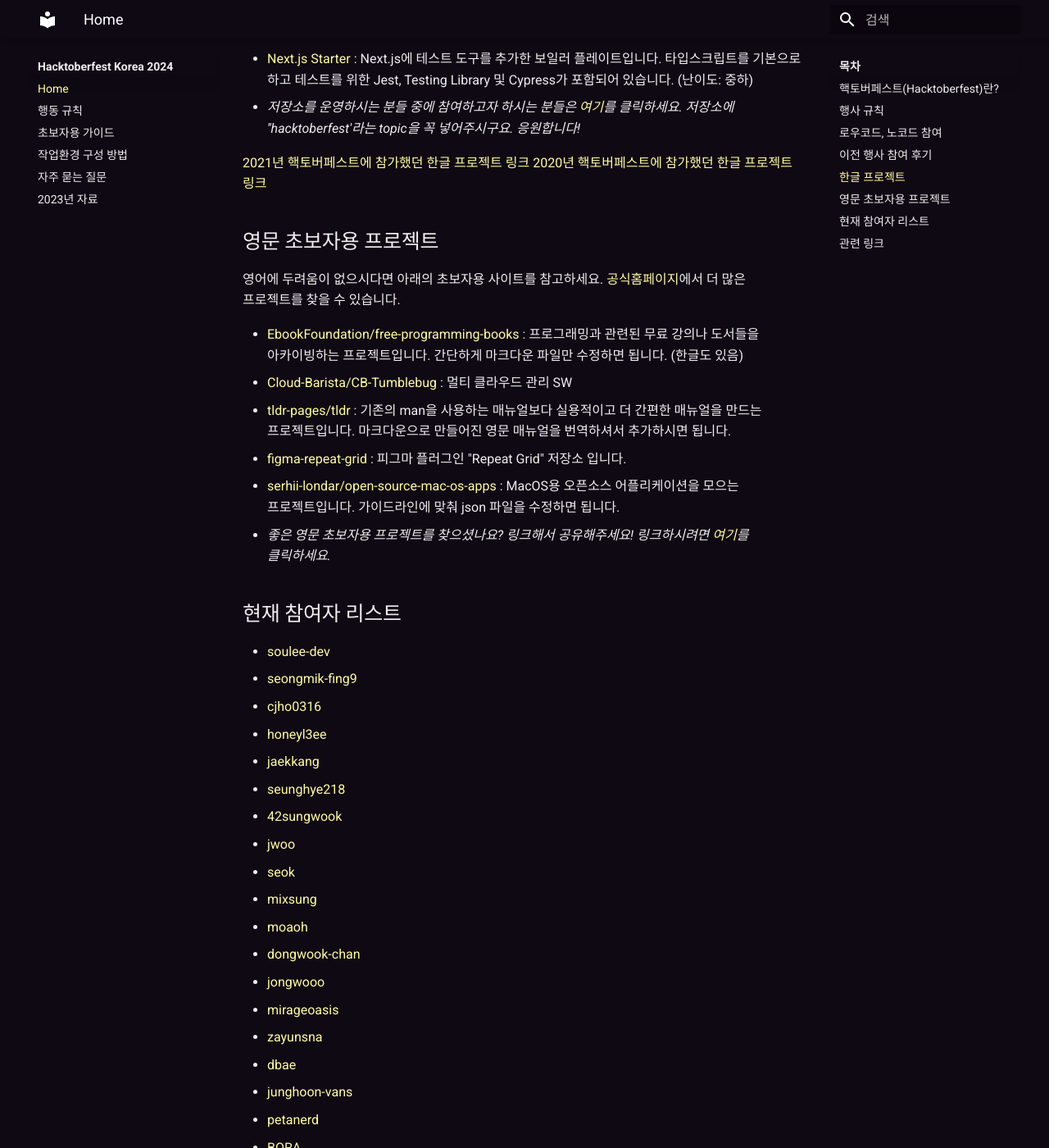
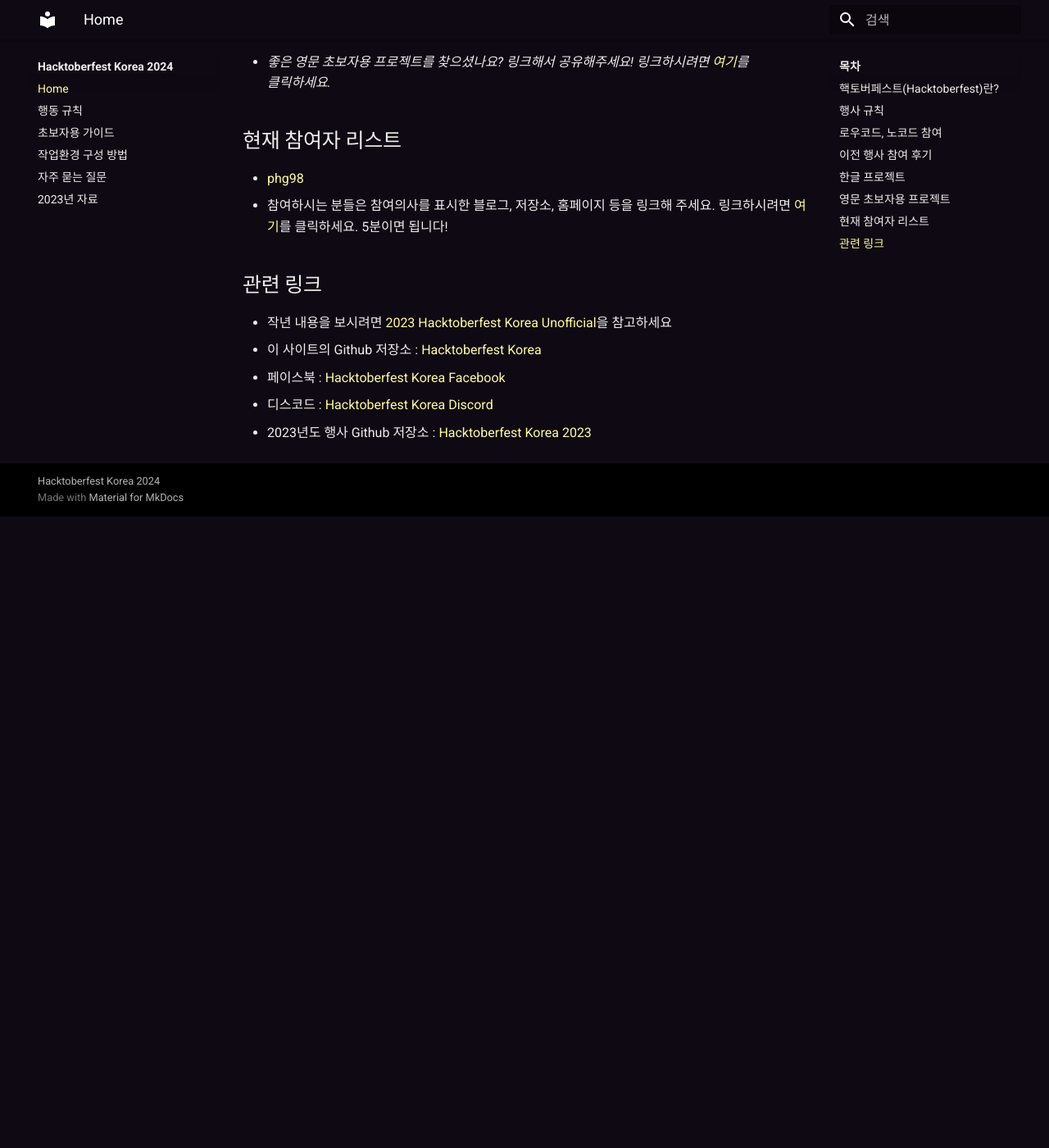
Before and after one commit to hacktoberfestkorea/hacktoberfestkorea, an MkDocs documentation site: the page built from docs/index.md, in a window 1280 px wide and 1400 px high, scrolled down 3508 px. Shown: the whole window at 82% size. Built offline with MkDocs 1.6.1 and Material for MkDocs 9.7.7, drawn with Linux system fonts in a browser that asks for light colours; after the commit the page ends 4138 px from its top, so only the background shows below that; some of the changed text lies outside the part shown.

Commit message:
#260 2024 update

```diff
--- a/docs/index.md
+++ b/docs/index.md
@@ -1,16 +1,12 @@
-![Hacktoberfest Logo](assets/hf10_horz_fcl_rgb.png)
+![Hacktoberfest Logo](assets/horizontal_beige.png)
 **PRESENTED BY**
-
-<img alt="digitalocean logo" class="logo" src="assets/digital_ocean.svg" style="margin-right: 20px;">
-<img class="logo" src="assets/illa.svg" alt="illa logo" style="margin-right: 20px;">
-<img src="assets/appwrite.svg" alt="appwrite logo" width="128" height="100%">
 
 [![GitHub stars](https://img.shields.io/github/stars/hacktoberfestkorea/hacktoberfestkorea)](https://github.com/hacktoberfestkorea/hacktoberfestkorea/stargazers)
 [![GitHub forks](https://img.shields.io/github/forks/hacktoberfestkorea/hacktoberfestkorea)](https://github.com/hacktoberfestkorea/hacktoberfestkorea/network)
 [![GitHub issues](https://img.shields.io/github/issues/hacktoberfestkorea/hacktoberfestkorea)](https://github.com/hacktoberfestkorea/hacktoberfestkorea/issues)
 
 <center>
-  <h1> Hacktoberfest는 오픈 소스를 지원하고, <br/>여러분의 이름으로 나무를 심을수 있습니다! </h1>
+  <h1> Hacktoberfest는 매년 10월에 진행되는 글로벌 오픈소스 행사입니다! </h1>
   <p> 이 사이트는 한국 개발자들을 위한 <b>비공식(Unofficial)</b> 사이트 입니다. </p>
   <p> 자세한 내용은 공식 홈페이지를 참고하세요.</p>
   <a target="_blank" id="button" class="md-button md-button--primary" href="https://hacktoberfest.com"><img class="image" src="assets/hf10_icon_fcl_rgb.png">공식 홈페이지로 가기</a>
@@ -22,8 +18,8 @@
 
 ## 핵토버페스트(Hacktoberfest)란?
 
-- DigitalOcean에서 주관하는 오픈소스 소프트웨어 행사로서 올해로 10회째인 행사입니다.
-- 10월 한달동안 오픈소스 저장소에 기여를 하면 **여러분의 이름으로** 나무를 심을수 있습니다.
+- DigitalOcean에서 주관하는 오픈소스 소프트웨어 행사로서 올해로 11회째인 행사입니다.
+- 10월 한달동안 오픈소스 저장소에 기여를 하면 디지털 배지를 받을 수 있습니다.
 - 그 외에도 [다양한 이벤트](https://hacktoberfest-swag.com)들이 진행됩니다.
 
 ## 행사 규칙 {#rules-of-events}
@@ -31,45 +27,33 @@
 - 먼저 **행사 등록**을 해야 합니다. [공식 홈페이지](https://hacktoberfest.com)에서 등록 가능합니다. 9/26~10/31 기간중 언제든 등록가능합니다. 등록을 위해서는 Github 또는 Gitlab 계정이 필요합니다.
 - Github 또는 Gitlab의 저장소중 'hacktoberfest'라는 topic이 붙어있는 저장소에 **4개의 풀리퀘스트**를 작성하면 됩니다.
 - 작성된 풀리퀘스트에 대해서 **저장소 관리자가 승인하거나 머지**하면 카운트됩니다. 4개의 풀리퀘스트가 카운트되면 기념품을 받을 자격이 됩니다.
-- 올해에는 본인의 이름으로 나무를 심을수 있습니다.
+- 올해에는 기념품으로 디지털 배지를 받을 수 있습니다.
 - 2020년도 행사시 일부 참가자들이 스팸 PR을 올려서 문제가 되었습니다. 좋은 취지의 행사를 계속 이어갈 수 있도록 **적절한 풀리퀘스트**를 작성하도록 유의하세요. 만약 저장소 관리자가 당신의 풀리퀘스트를 스팸이나 부적절하다고 신고할 경우 참가자격을 박탈당하게 됩니다. [세부사항 참조](https://hacktoberfest.digitalocean.com/participation/#pr-mr-details)
 
 ## 로우코드, 노코드 참여 {#low-code-no-code}
 
-- 올해에는 로우코드(low-code), 노코드(no-code) 참여를 공식적으로 허용하고 강조하고 있습니다.
+- 올해에도 로우코드(low-code), 노코드(no-code) 참여를 공식적으로 허용하고 강조하고 있습니다.
   - 번역, 디자인, 소셜미디어 홍보(블로그, 비디오 등)도 기여로 카운트됩니다. PR을 올려서 내용을 확인가능하도록 하면 되겠습니다.
 
 ## 이전 행사 참여 후기 {#review-of-previous-event-participation}
 
 이전에 참여했던 분들 중 후기를 쓰셨던 분들은 아래에 링크해 주시면 새로운 사람들이 둘러보는데 도움이 되겠습니다.
 
-2022년 후기
+2023년 후기
 
-- '코딩과 나 블로그'의 [핵토버페스트 Hacktoberfest 2022 참가 후기](https://bananajeong.tistory.com/730)
-- '생활밀착형 개발자 밤팔이 블로그'의 [[Hacktoberfest] 핵토버페스트 2022](https://blog.naver.com/hyeonjun7/222899862893)
-- 'mirusu400 블로그'의 [Hacktoberfest 2022 참가 후기](https://blog.naver.com/mirusu400/222921057382)
+- '코딩과 나 블로그'의 [핵토버페스트 Hacktoberfest 2023 참가 후기](https://bananajeong.tistory.com/730)
+- '생활밀착형 개발자 밤팔이 블로그'의 [[Hacktoberfest] 핵토버페스트 2023](https://blog.naver.com/hyeonjun7/222899862893)
+- 'mirusu400 블로그'의 [Hacktoberfest 2023 참가 후기](https://blog.naver.com/mirusu400/222921057382)
 
 2021년 후기
 
 - 'Mike Kim 개발 블로그'의 [2021 핵토버페스트 첫 참가기!](https://kys9261.github.io/2021/10/20/programming/life/2021-hacktoberfest/)
 - 'Hello, world! 블로그'의 [Hacktoberfest 핵토버페스트 2021 후기](https://blog.naver.com/hyeonjun7/222690170733)
-
-2020년 후기
-
-- '코드리뷰, 좀 쉬운 방법은 없을까? 블로그'의 [2020년 Hacktoberfest참가 후기](https://blog.naver.com/phg98/222126175319)
-
-2019년 이전 후기
-
-- '코드리뷰, 좀 쉬운 방법은 없을까? 블로그'의 [2018년 Hacktoberfest참가 후기](https://blog.naver.com/phg98/221374231575)
-- '플라네타리움 엔지니어링 스낵'의 2019년 [저희와 함께 Hacktoberfest에 참가해봅시다!](https://snack.planetarium.dev/kor/2019/09/hacktoberfest/)
-- '허원철의 개발 블로그'의 2019년 [2019 컨트리뷰톤 (feat. Armeria)](https://heowc.dev/2019/11/04/2019-contributon-feat-armeria/)
-- '매일 성장하기 블로그'의 2018년 [Hacktoberfest 2018 후기](https://edykim.com/ko/post/hacktoberfest-2018/)
-- 'amoseui 블로그'의 2018년 [Hacktoberfest 2018 후기](https://blog.amoseui.com/hacktoberfest-2018)
 - _기존에 참여하셨었나요? 후기를 링크해서 공유해주세요! 링크하시려면 [여기](https://github.com/phg98/hacktoberfestkorea/edit/master/docs/index.md)를 클릭하세요._
 
 ## 한글 프로젝트 {#hangul-project}
 
-- [Hacktoberfest Korea](https://github.com/phg98/hacktoberfestkorea) : 초보자를 위한 간단한 이슈들이 있습니다.
+- [Hacktoberfest Korea](https://github.com/phg98/hacktoberfestkorea) : 본 사이트
 - [한국 WSL 사용자 그룹](https://www.wslhub.com/)
   - [WSL 시작하기](https://github.com/wslhub/wsl-firststep) : WSL을 설치하면서 처음에 하는 일들을 모아놓은 리포지터리입니다. 이곳에 WSL에 관련된 문서를 올려주시면 좋습니다. (난이도: 하)
   - [WSL SDK](https://github.com/wslhub/wsl-sdk-com) : WSL SDK COM 모듈 프로젝트입니다. 닷넷, COM 개발 경험이 있는 분의 컨트리뷰션을 받습니다. (난이도: 상)
@@ -95,47 +79,17 @@
 영어에 두려움이 없으시다면 아래의 초보자용 사이트를 참고하세요.
 [공식홈페이지](https://hacktoberfest.digitalocean.com/)에서 더 많은 프로젝트를 찾을 수 있습니다.
 
-- [EbookFoundation/free-programming-books](https://github.com/EbookFoundation/free-programming-books/blob/main/docs/CONTRIBUTING-ko.md) : 프로그래밍과 관련된 무료 강의나 도서들을 아카이빙하는 프로젝트입니다. 간단하게 마크다운 파일만 수정하면 됩니다. (한글도 있음)
-- [Cloud-Barista/CB-Tumblebug](https://github.com/cloud-barista/cb-tumblebug) : 멀티 클라우드 관리 SW
-- [tldr-pages/tldr](https://github.com/tldr-pages/tldr) : 기존의 man을 사용하는 매뉴얼보다 실용적이고 더 간편한 매뉴얼을 만드는 프로젝트입니다. 마크다운으로 만들어진 영문 매뉴얼을 번역하셔서 추가하시면 됩니다.
-- [figma-repeat-grid](https://github.com/lovefields/figma-repeat-grid) : 피그마 플러그인 "Repeat Grid" 저장소 입니다.
-- [serhii-londar/open-source-mac-os-apps](https://github.com/serhii-londar/open-source-mac-os-apps/blob/master/CONTRIBUTING.md) : MacOS용 오픈소스 어플리케이션을 모으는 프로젝트입니다. 가이드라인에 맞춰 json 파일을 수정하면 됩니다.
 - _좋은 영문 초보자용 프로젝트를 찾으셨나요? 링크해서 공유해주세요! 링크하시려면 [여기](https://github.com/phg98/hacktoberfestkorea/edit/master/docs/index.md)를 클릭하세요._
 
 ## 현재 참여자 리스트 {#current-participant-list}
 
-- [soulee-dev](https://github.com/soulee-dev)
-- [seongmik-fing9](https://github.com/fing9)
-- [cjho0316](https://github.com/cjho0316)
-- [honeyl3ee](https://github.com/hoenyl3ee)
-- [jaekkang](https://github.com/jaekkang)
-- [seunghye218](https://github.com/seunghye218)
-- [42sungwook](https://github.com/42sungwook)
-- [jwoo](https://github.com/Jiwon-Woo)
-- [seok](https://github.com/bentraxgel)
-- [mixsung](https://github.com/mixsung)
-- [moaoh](https://github.com/moaoh)
-- [dongwook-chan](https://github.com/dongwook-chan)
-- [jongwooo](https://github.com/jongwooo)
-- [mirageoasis](https://github.com/mirageoasis)
-- [zayunsna](https://github.com/zayunsna)
-- [dbae](https://github.com/codero225)
-- [junghoon-vans](https://github.com/junghoon-vans)
-- [petanerd](https://github.com/petanerd)
-- [BORA](https://github.com/BORA040126)
-- [wannahappyaroundme](https://github.com/wannahappyaroundme)
-- [kshjessica](https://github.com/kshjessica)
-- [KangManJoo](https://github.com/eogns47)
-- [louiskim](https://github.com/LouisKimDev)
-- [studioego](https://github.com/studioego)
-- [c2lv](https://github.com/c2lv)
+- [phg98](https://github.com/phg98)
 - 참여하시는 분들은 참여의사를 표시한 블로그, 저장소, 홈페이지 등을 링크해 주세요. 링크하시려면 [여기](https://github.com/phg98/hacktoberfestkorea/edit/master/docs/index.md)를 클릭하세요. 5분이면 됩니다!
 
 ## 관련 링크 {#associated-link}
 
-- 작년 내용을 보시려면 [2022 Hacktoberfest Korea Unofficial](https://2022.hacktoberfestkorea.com)을 참고하세요
+- 작년 내용을 보시려면 [2023 Hacktoberfest Korea Unofficial](https://2023.hacktoberfestkorea.com)을 참고하세요
 - 이 사이트의 Github 저장소 : [Hacktoberfest Korea](https://github.com/hacktoberfestkorea/hacktoberfestkorea)
 - 페이스북 : [Hacktoberfest Korea Facebook](https://www.facebook.com/groups/788404381916128/)
 - 디스코드 : [Hacktoberfest Korea Discord](https://discord.com/invite/BD3V3NC)
-- 2022년도 행사 Github 저장소 : [Hacktoberfest Korea 2022](https://github.com/hacktoberfestkorea/hacktoberfestkorea/tree/2022)
-- 2021년도 행사 Github 저장소 : [Hacktoberfest Korea 2021](https://github.com/phg98/hacktoberfestkorea2021)
+- 2023년도 행사 Github 저장소 : [Hacktoberfest Korea 2023](https://github.com/hacktoberfestkorea/hacktoberfestkorea/tree/2023)
```
Also changed, not shown: other parts of docs/index.md (+1 -1 lines).
